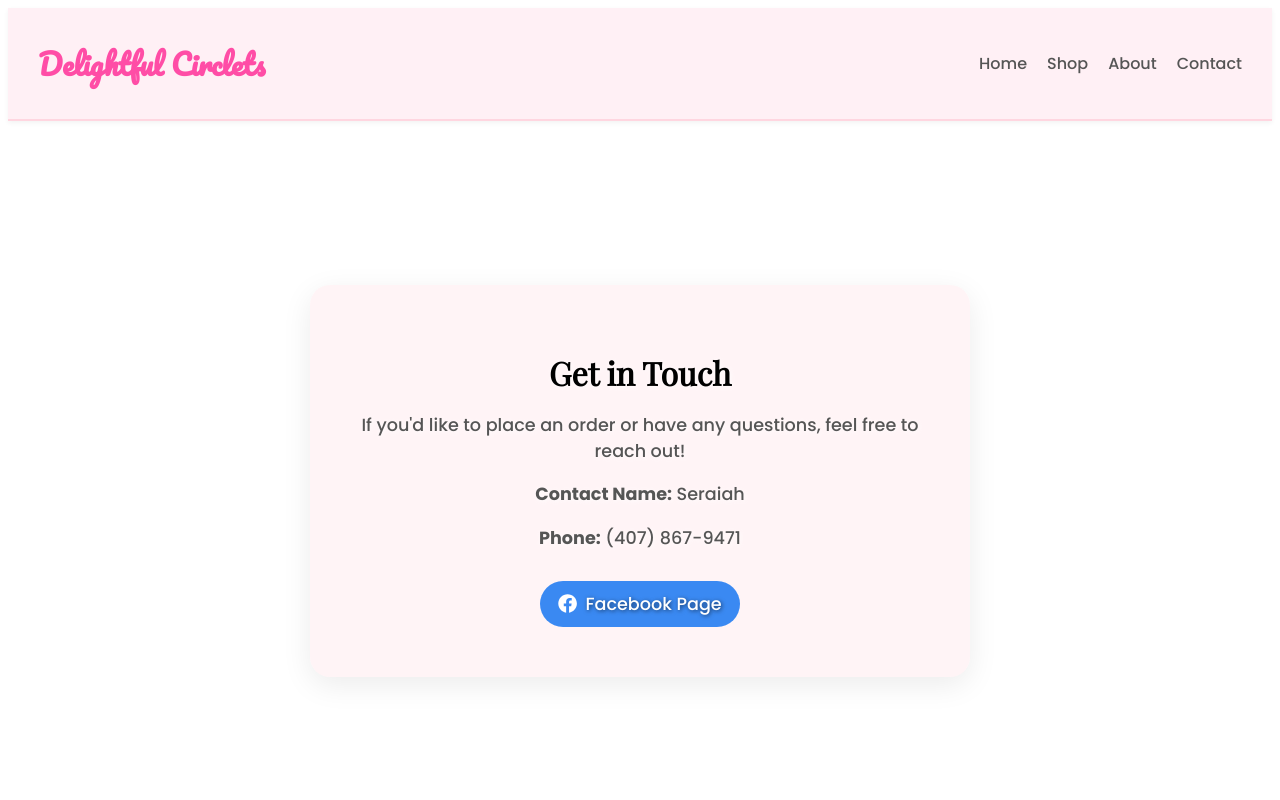
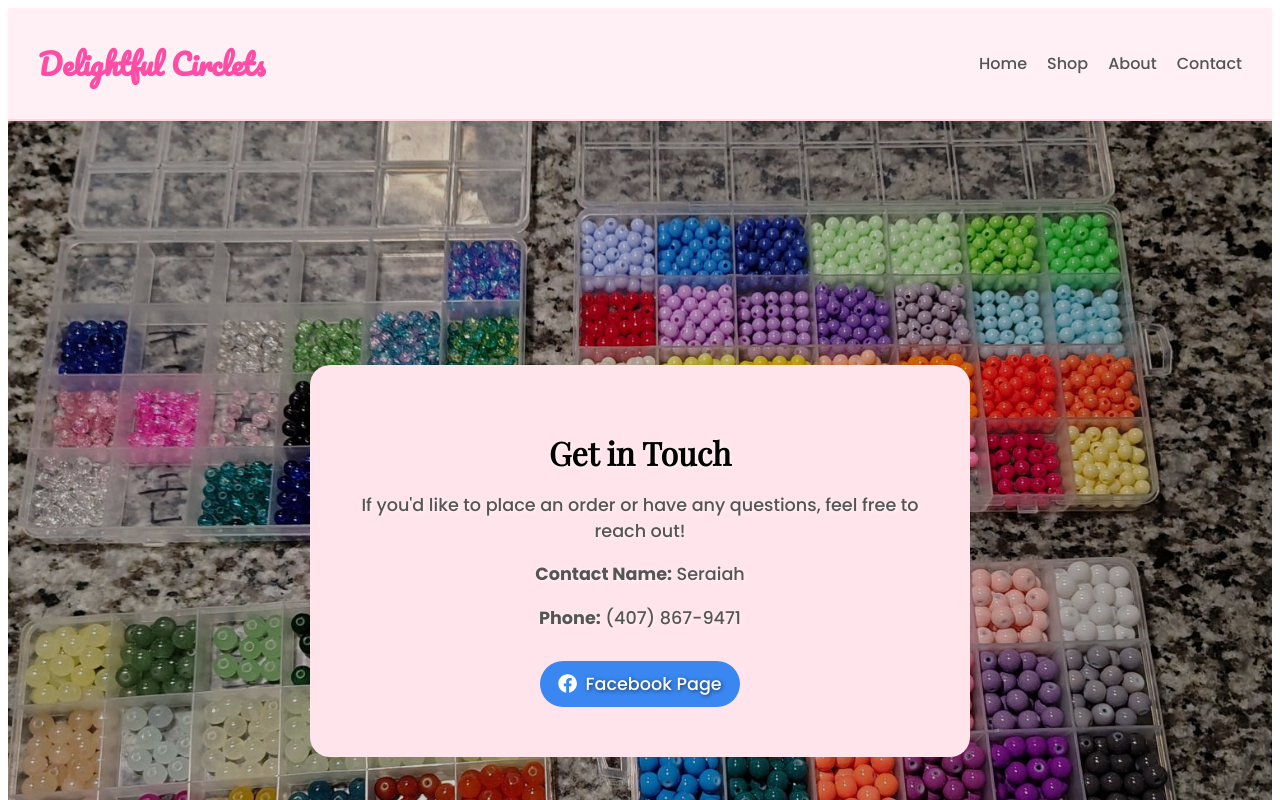
Before and after one commit to DariusHay/delightful-circlets, a React (Vite) app: page /#/contact in a window 1280 px wide. Shown: the top 800 px of the page. Built offline with nearby package versions, Linux system fonts and the light colour scheme.

Commit message:
fixed the contact page

```diff
--- a/src/pages/Contact.css
+++ b/src/pages/Contact.css
@@ -1,24 +1,34 @@
 .contact-page {
-  min-height: 80vh;
+  min-height: 100vh;
   display: flex;
   justify-content: center;
   align-items: center;
   padding: 40px 20px;
-  /* background: radial-gradient(circle, #ffe6f0 10%, #fff0f6 90%); */
+  background: url('/beads.jpg') center center /cover no-repeat;
+  position: relative;
 }
-
+.contact-page::before {
+  content: '';
+  position: absolute;
+  inset: 0;
+  background-color: rgba(0, 0, 0, 0.2); /* Dark overlay to make text pop */
+  z-index: 0;
+}
 .contact-content {
-  background: rgba(255, 182, 193, 0.15); /* soft transparent pink */
+  background-color: #ffe4ec;        /* ✅ Solid soft pink background */
   border-radius: 20px;
   padding: 40px 30px;
   max-width: 600px;
   width: 100%;
   text-align: center;
-  box-shadow: 0 8px 30px rgba(0,0,0,0.08);
-  backdrop-filter: blur(8px);
   color: white;
   font-family: 'Poppins', sans-serif;
+  text-shadow: 1px 1px 4px rgba(0, 0, 0, 0.5);
+  position: relative;
+  z-index: 1;
 }
+
+
 
 .contact-content h2 {
   font-family: 'Playfair Display', serif;
@@ -62,19 +72,6 @@
 .facebook-icon {
   font-size: 1.2rem;
 }
-.contact-content {
-  background: rgba(255, 182, 193, 0.15);
-  border-radius: 20px;
-  padding: 40px 30px;
-  max-width: 600px;
-  width: 100%;
-  text-align: center;
-  box-shadow: 0 8px 30px rgba(0,0,0,0.08);
-  backdrop-filter: blur(8px);
-  color: white;
-  font-family: 'Poppins', sans-serif;
-  text-shadow: 1px 1px 4px rgba(0,0,0,0.6); /* 🔥 shadow for visibility */
-}
 
 .contact-content h2,
 .contact-content p,
```
Also changed, not shown: public/beads.jpg (added).
